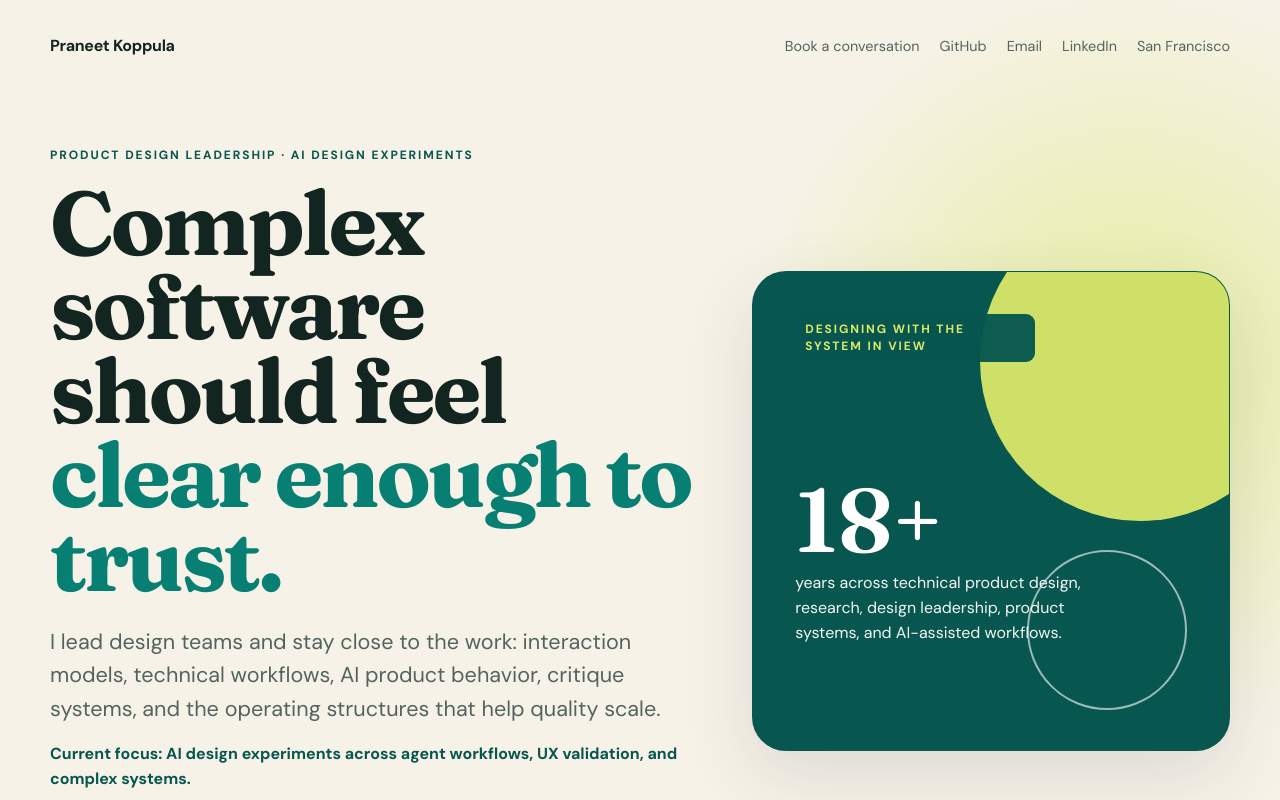
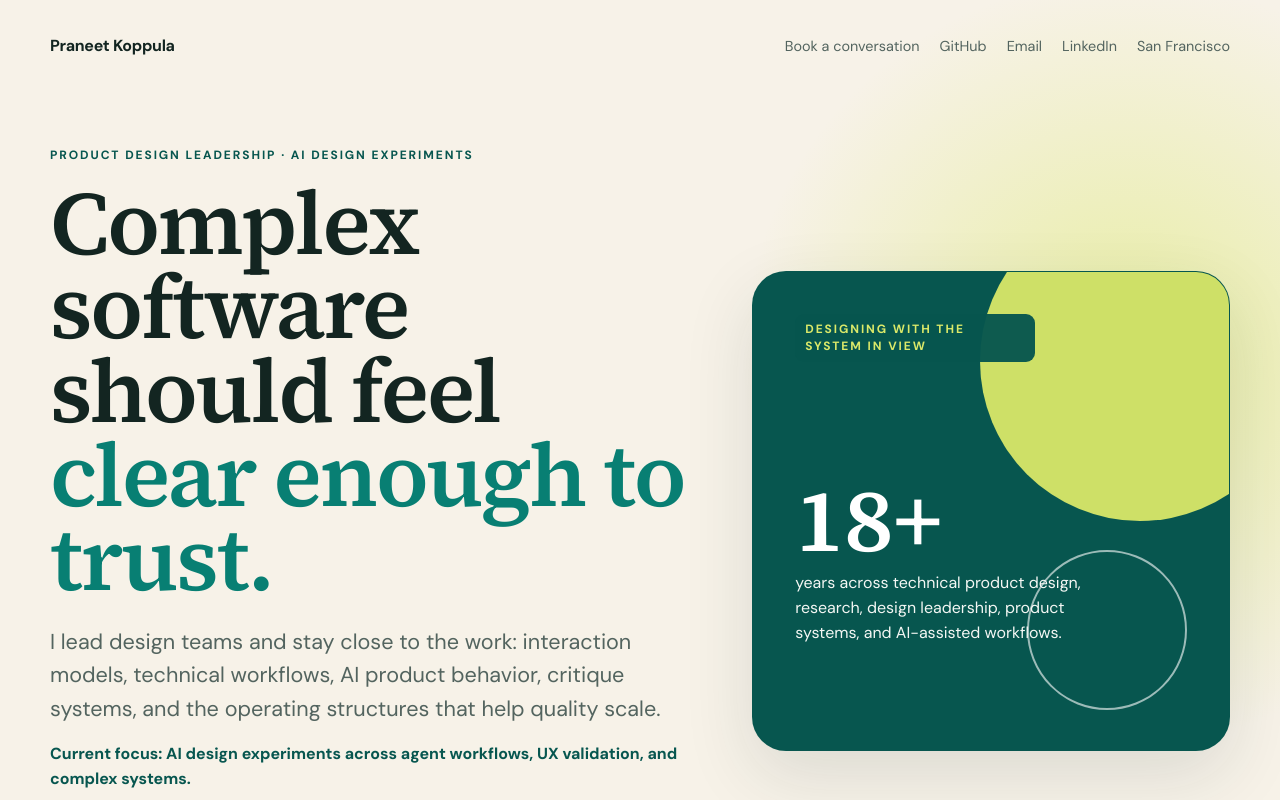
Before and after one commit to mphaxise/mphaxise.github.io, a plain HTML site: page Praneet_Koppula/index.html in a window 1280 px wide. Shown: the top 800 px of the page. Drawn offline with Linux system fonts and the light colour scheme.

Commit message:
Use quieter portfolio display typography

```diff
--- a/Praneet_Koppula/index.html
+++ b/Praneet_Koppula/index.html
@@ -6,7 +6,7 @@
   <meta name="description" content="Selected product design leadership work and AI design experiments by Praneet Koppula.">
   <title>Praneet Koppula | Product Design Leadership &amp; AI Experiments</title>
   <style>
-    @import url("https://fonts.googleapis.com/css2?family=DM+Sans:wght@400;500;600;700&family=Fraunces:opsz,wght@9..144,600;9..144,700&display=swap");
+    @import url("https://fonts.googleapis.com/css2?family=DM+Sans:wght@400;500;600;700&family=Source+Serif+4:opsz,wght@8..60,600;8..60,700&display=swap");
 
     :root {
       --ink: #132521;
@@ -83,7 +83,7 @@
       align-items: center;
       padding: 54px 0 96px;
     }
-    h1, h2, h3 { font-family: "Fraunces", serif; letter-spacing: -0.035em; }
+    h1, h2, h3 { font-family: "Source Serif 4", Georgia, serif; font-weight: 600; letter-spacing: -0.025em; }
     h1 {
       max-width: 780px;
       margin: 16px 0 24px;
@@ -159,7 +159,7 @@
     .signal-content p { max-width: 320px; color: #f4f7f4; }
     .signal-number {
       margin: 122px 0 0;
-      font-family: "Fraunces", serif;
+      font-family: "Source Serif 4", Georgia, serif;
       font-size: 5.6rem;
       line-height: 0.8;
     }
@@ -292,7 +292,7 @@
     .leadership p { color: rgba(255,255,255,0.7); }
     .metrics { display: grid; grid-template-columns: 1fr 1fr; gap: 12px; }
     .metric { padding: 18px; border: 1px solid rgba(255,255,255,0.18); border-radius: 16px; }
-    .metric strong { display: block; font-family: "Fraunces", serif; font-size: 2.2rem; color: var(--lime); }
+    .metric strong { display: block; font-family: "Source Serif 4", Georgia, serif; font-size: 2.2rem; color: var(--lime); }
 
     footer {
       display: flex;
```
